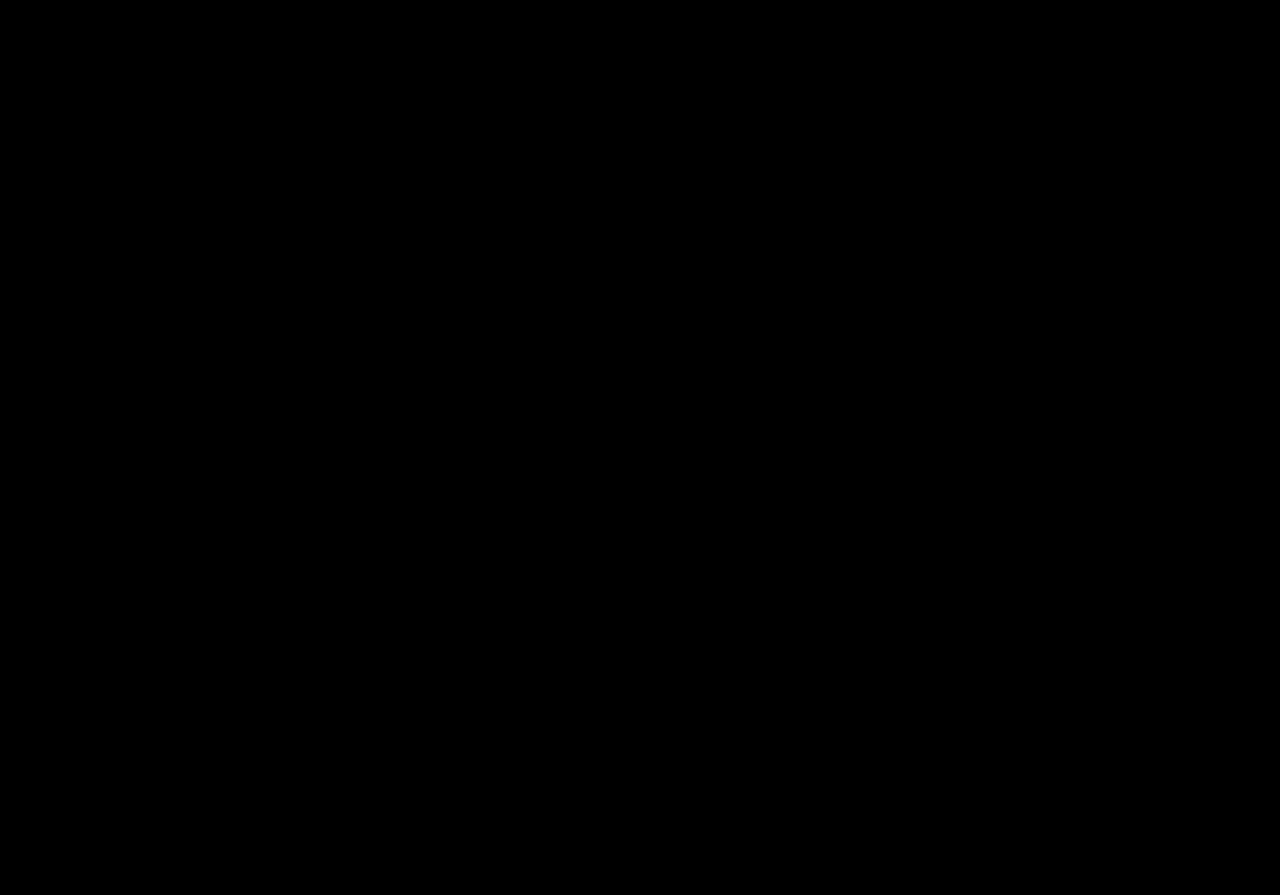
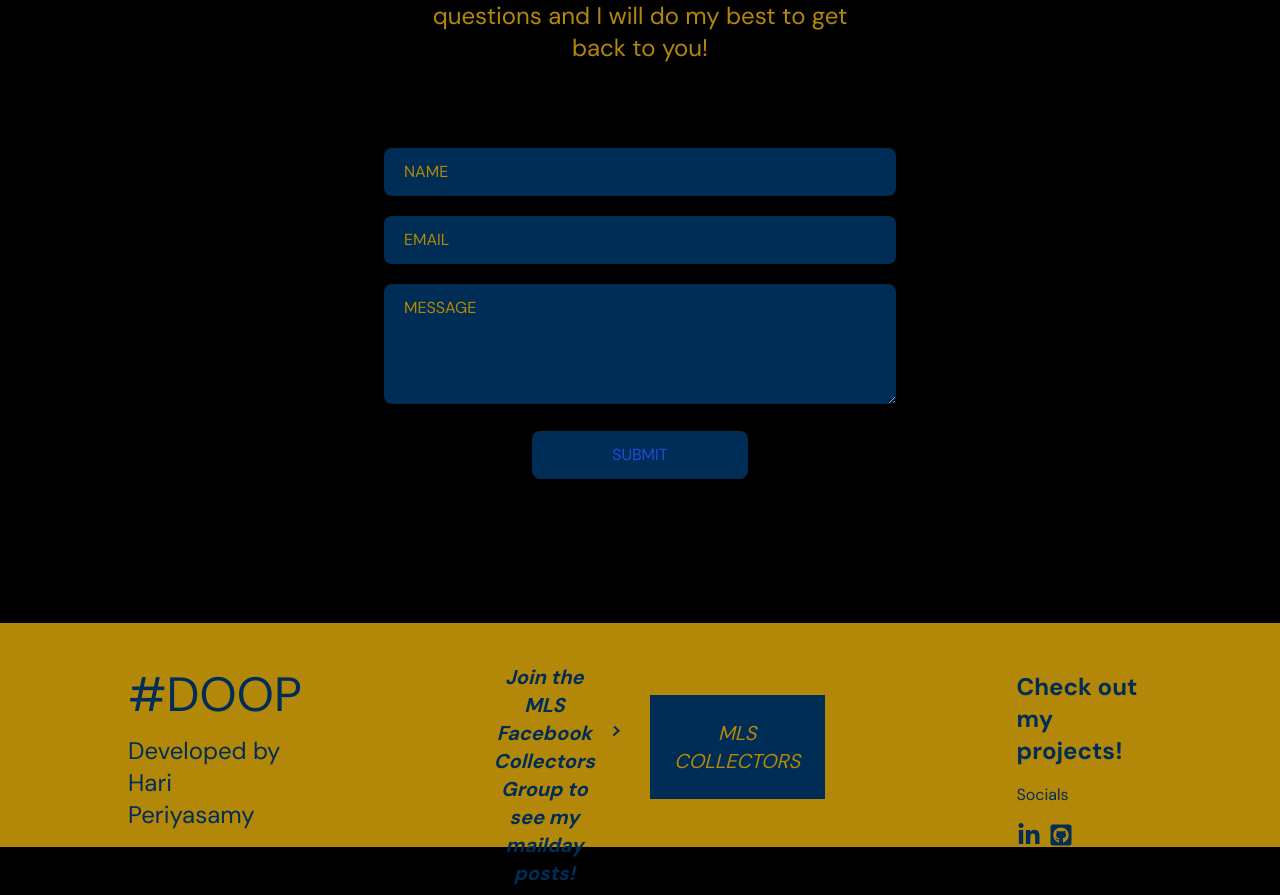
Before and after one commit to HariPeri/MERN-app, a React (Vite) app in the folder client/: page /contact-me in a window 1280 px wide. Before the commit this address had no page. Shown: the part 224-1119 px from the top of the page. Before the commit the page ends 800 px from the top, so only its background shows below. Built offline with nearby package versions, Linux system fonts and the light colour scheme; no server answers.

Commit message:
Restored default colors after autofill in chrome

```diff
--- a/client/src/index.css
+++ b/client/src/index.css
@@ -3,6 +3,39 @@
 @tailwind base; /* Explanations below */
 @tailwind components;
 @tailwind utilities;
+
+/*
+@tailwind base;: This directive includes the base styles provided by Tailwind CSS.
+It sets default styles for elements like headings, paragraphs, links, and form inputs.
+
+@tailwind components;: This directive includes the pre-built components provided by Tailwind CSS.
+These components are ready-to-use UI building blocks, such as buttons, cards, navigation bars, modals, and more.
+
+@tailwind utilities;: This directive includes the utility classes provided by Tailwind CSS.
+Examples of utility classes include margin, padding, text color, background color, flexbox, and grid-related classes.
+*/
+
+/* Resets color after browser autofill for contact us form */
+#custom-autofill-input:-webkit-autofill,
+#custom-autofill-input:-webkit-autofill:focus {
+    border: 1px solid #253341;
+    -webkit-text-fill-color: #b38708;
+    -webkit-box-shadow: 0 0 0px 1000px #002d55 inset;
+    box-shadow: 0 0 0px 1000px #002d55 inset;
+    transition: background-color 5000000000s ease-in-out 0s;
+    color: white;
+}
+/* Rests autofill colors for the cardInput */
+
+#cardandplayerInput-autofill-input:-webkit-autofill,
+#cardandplayerInput-autofill-input:-webkit-autofill:focus {
+    border: 1px solid #253341;
+    -webkit-text-fill-color: white;
+    -webkit-box-shadow: 0 0 0px 1000px #42a5f5 inset;
+    box-shadow: 0 0 0px 1000px #42a5f5 inset;
+    transition: background-color 5000000000s ease-in-out 0s;
+    color: white;
+}
 
 @layer components {
     .blinking-cursor:after {
@@ -18,17 +51,6 @@
     }
 }
 
-/*
-@tailwind base;: This directive includes the base styles provided by Tailwind CSS.
-It sets default styles for elements like headings, paragraphs, links, and form inputs.
-
-@tailwind components;: This directive includes the pre-built components provided by Tailwind CSS.
-These components are ready-to-use UI building blocks, such as buttons, cards, navigation bars, modals, and more.
-
-@tailwind utilities;: This directive includes the utility classes provided by Tailwind CSS.
-Examples of utility classes include margin, padding, text color, background color, flexbox, and grid-related classes.
-*/
-
 html, /* css selectors but because they are separated by commas, everything in the .app will be applied to the html and body tags, as well as everything with an id of root [id = #] */
 body,
 #root,
--- a/client/src/main.tsx
+++ b/client/src/main.tsx
@@ -11,6 +11,7 @@ import { AuthContextProvider } from './context/AuthContext';
 import Login from './pages/Auth/Login';
 import SignUp from './pages/Auth/SignUp';
 import RecentAdditions from './pages/RecentAdditions';
+import ContactMe from './pages/ContactMePage/ContactMe';
 
 const router = createBrowserRouter([
     {
@@ -45,6 +46,10 @@ const router = createBrowserRouter([
         path: '/signup',
         element: <SignUp />,
     },
+    {
+        path: 'contact-me',
+        element: <ContactMe />,
+    },
 ]);
 
 ReactDOM.createRoot(document.getElementById('root') as HTMLElement).render(
--- a/client/src/pages/CardInput.tsx
+++ b/client/src/pages/CardInput.tsx
@@ -306,6 +306,7 @@ function CardInput() {
 
                         <input
                             className={inputStyles}
+                            id="cardandplayerInput-autofill-input"
                             value={year}
                             type="text"
                             placeholder="YEAR"
@@ -331,6 +332,7 @@ function CardInput() {
 
                         <input
                             className={inputStyles}
+                            id="cardandplayerInput-autofill-input"
                             value={cardSet}
                             type="text"
                             placeholder="CARD SET"
@@ -356,6 +358,7 @@ function CardInput() {
 
                         <input
                             className={inputStyles}
+                            id="cardandplayerInput-autofill-input"
                             value={cardType}
                             type="text"
                             placeholder="CARD TYPE"
@@ -381,6 +384,7 @@ function CardInput() {
 
                         <input
                             className={inputStyles}
+                            id="cardandplayerInput-autofill-input"
                             value={color}
                             type="text"
                             placeholder="COLOR"
--- /dev/null
+++ b/client/src/pages/ContactMePage/ContactMe.tsx
@@ -0,0 +1,20 @@
+import Navbar from '../../shared/Navbar';
+import Footer from '../../shared/Footer';
+// eslint-disable-next-line import/no-named-as-default
+import ContactMeForm from './shared/ContactMeForm';
+
+function ContactMe() {
+    return (
+        <div>
+            <Navbar />
+            <div className="text-2xl mt-24 mb-16 w-1/3 mx-auto text-center text-union-gold">
+                Please feel free to ask me any questions and I will do my best
+                to get back to you!
+            </div>
+            <ContactMeForm />
+            <Footer />
+        </div>
+    );
+}
+
+export default ContactMe;
--- /dev/null
+++ b/client/src/pages/ContactMePage/shared/ContactMeForm.tsx
@@ -0,0 +1,136 @@
+/* eslint-disable react/jsx-props-no-spreading */
+import { useForm } from 'react-hook-form';
+import { motion } from 'framer-motion';
+
+function ContactMeForm() {
+    const inputStyles = `mt-5 w-full rounded-lg bg-union-blue text-union-gold px-5 py-3 placeholder-union-gold`;
+
+    /* Destructuring syntax so that we can reference the register, trigger, formState(errors) object as just register, trigger and errors rather then useForm.register making it simpiler [cleaner code] */
+    /* register -> Registers form inputs, so the form can track the inputted values along with validation rules */
+    /* trigger -> Manually triggers validation for all registered fields so you can perform validation before submitting */
+    /* errors -> contains info about validation errors that might have occurred for a registered field so we can display such error messages in an easy way */
+    const {
+        register,
+        trigger,
+        formState: { errors },
+    } = useForm();
+
+    /* aync because we want to await for async functions to complete before we start execution of our code again */
+    /* e is the eventObject and has its own type but for time's sake, we just put any */
+    /* Once the validation checks are complete (await trigger) then isValid stores a boolean val of that execution */
+    /* if it isn't valid, then we prevent the default behavior, which is the form being submitted */
+
+    const onSubmit = async (e: React.FormEvent) => {
+        const isValid = await trigger();
+        if (!isValid) {
+            e.preventDefault();
+        }
+    };
+
+    const formSubmitKey: string | undefined = import.meta.env
+        .VITE_REACT_APP_FORM_SUBMIT_KEY;
+
+    return (
+        <motion.div
+            className="mt-10 mx-auto w-2/5 md:mt-0"
+            initial="hidden"
+            whileInView="visible"
+            viewport={{ once: true, amount: 0.5 }}
+            transition={{ duration: 0.5 }}
+            variants={{
+                hidden: { opacity: 0, y: 50 },
+                visible: { opacity: 1, y: 0 },
+            }}
+        >
+            {/* REACT HOOK FORM */}
+            {/* target (_blank) specifies that we open the response in a new tab upon form submission */}
+            {/* onSubmit calls our own onSubmit function that was created */}
+            {/* action -> Using the formsubmit service, when the data is submitted, it will submitted to the specified email address [to prevent spamming, formSubmit provides its own url for your email */}
+            {/* Since we are sending data, we will be using the post method [commonly used for form submission] */}
+            <form
+                target="_blank"
+                onSubmit={onSubmit}
+                action={`https://formsubmit.co/${formSubmitKey}`}
+                method="POST"
+            >
+                {/* ...register (takes that input and places it underneath the name section so that we can access if there are any errors ) */}
+                {/* It is followed by the specific validation checks (required -> true and maxlength of 100 characters) */}
+                <input
+                    className={inputStyles}
+                    id="custom-autofill-input"
+                    type="text"
+                    placeholder="NAME"
+                    {...register('name', {
+                        required: true,
+                        maxLength: 100,
+                    })}
+                />
+                {/* if there are any errors for the name attribute that was just inputted then check to see the type and display the appropriate text */}
+                {errors.name && (
+                    <p className="mt-1 text-primary-500">
+                        {errors.name.type === 'required' &&
+                            'This field is required.'}
+                        {errors.name.type === 'maxLength' &&
+                            'Max Length is 100 characters.'}
+                    </p>
+                )}
+
+                {/* ...register (takes that input and places it underneath the name section so that we can access if there are any errors ) */}
+                {/* It is followed by the specific validation checks (required -> true and has to follow a specific pattern for email ) */}
+                <input
+                    className={inputStyles}
+                    id="custom-autofill-input"
+                    type="text"
+                    placeholder="EMAIL"
+                    {...register('email', {
+                        required: true,
+                        pattern: /^[A-Z0-9._%+-]+@[A-Z0-9.-]+\.[A-Z]{2,}$/i,
+                    })}
+                />
+                {/* if there are any errors for the name attribute that was just inputted then check to see the type and display the appropriate text */}
+                {errors.email && (
+                    <p className="mt-1 text-primary-500">
+                        {errors.email.type === 'required' &&
+                            'This field is required.'}
+                        {errors.email.type === 'pattern' &&
+                            'Please enter a valid email address.'}
+                    </p>
+                )}
+
+                {/* ...register (takes that input and places it underneath the name section so that we can access if there are any errors ) */}
+                {/* It is followed by the specific validation checks (required -> true and maxlength of 2000 charactes) */}
+                {/* Make the messages area a textArea to make that section larger than the rest [takes in number of rows and cols instead of a type like for input] */}
+                <textarea
+                    className={inputStyles}
+                    rows={4}
+                    cols={50}
+                    placeholder="MESSAGE"
+                    {...register('message', {
+                        required: true,
+                        maxLength: 2000,
+                    })}
+                />
+                {/* if there are any errors for the name attribute that was just inputted then check to see the type and display the appropriate text */}
+                {errors.message && (
+                    <p className="mt-1 text-primary-500">
+                        {errors.message.type === 'required' &&
+                            'This field is required.'}
+                        {errors.message.type === 'maxLength' &&
+                            'Max Length is 2000 characters.'}
+                    </p>
+                )}
+
+                <div className="flex justify-center mb-24">
+                    <button
+                        type="submit"
+                        className="mt-5 mb-12 rounded-lg bg-union-blue px-20 py-3 transition duration-500 hover:text-white"
+                    >
+                        SUBMIT
+                    </button>
+                </div>
+            </form>
+        </motion.div>
+    );
+}
+
+export default ContactMeForm;
--- a/client/src/pages/PlayerInput.tsx
+++ b/client/src/pages/PlayerInput.tsx
@@ -113,6 +113,7 @@ function PlayerInput() {
                         <div className="flex justify-between gap-4">
                             <input
                                 className={inputStyles}
+                                id="cardandplayerInput-autofill-input"
                                 value={playerName}
                                 type="text"
                                 placeholder="PLAYER NAME"
@@ -138,6 +139,7 @@ function PlayerInput() {
 
                             <input
                                 className={inputStyles}
+                                id="cardandplayerInput-autofill-input"
                                 value={currTeam}
                                 type="text"
                                 placeholder="Current Team"
--- a/client/src/pages/RecentAdditions.tsx
+++ b/client/src/pages/RecentAdditions.tsx
@@ -26,7 +26,7 @@ function RecentAdditions() {
 
     const cardStyles = showAddCard
         ? 'mt-16 mb-8 flex gap-8 ml-12 flex-wrap text-white font-xl italic'
-        : ' mt-16 mb-64 flex gap-8 ml-12 flex-wrap text-white font-xl italic';
+        : ' mt-16 mb-72 flex gap-8 ml-12 flex-wrap text-white font-xl italic';
 
     useEffect(() => {
         // Only happens on first render [empty Dependencies array]
--- a/client/src/shared/Footer.tsx
+++ b/client/src/shared/Footer.tsx
@@ -12,20 +12,21 @@ function Footer() {
                 </div>
             </div>
             <div className="basis-1/3 bg-union-gold">
-                <div className="py-12 gap-4 text-xl flex text-union-blue group">
-                    <div className="w-1/3 text-center italic">
-                        Join the MLS Collectors Group to see my mailday posts!
+                <div className="px-16 mt-10 gap-4 text-xl flex text-union-blue group">
+                    <div className="w-1/3 text-center italic font-bold">
+                        Join the MLS Facebook Collectors Group to see my mailday
+                        posts!
                     </div>
                     {/* Carat */}
-                    <div className="border-union-blue w-2 h-2 border-t-2 mt-10 border-r-2 transform rotate-45 transition-all duration-500 group-hover:translate-x-3" />
-                    <div className="bg-union-blue w-1/3 text-union-gold text-center p-6 ml-4">
-                        <a
-                            href="https://www.facebook.com/groups/573102782893279"
-                            target="blank_"
-                        >
+                    <div className="border-union-blue w-2 h-2 border-t-2 mt-16 border-r-2 transform rotate-45 transition-all duration-500 group-hover:translate-x-3" />
+                    <a
+                        href="https://www.facebook.com/groups/573102782893279"
+                        target="blank_"
+                    >
+                        <div className="bg-union-blue text-union-gold text-center p-6 ml-4 italic mt-8 ">
                             MLS COLLECTORS
-                        </a>
-                    </div>
+                        </div>
+                    </a>
                 </div>
             </div>
             <div className="basis-1/3 bg-union-gold">
--- a/client/src/shared/Navbar.tsx
+++ b/client/src/shared/Navbar.tsx
@@ -84,7 +84,7 @@ function Navbar() {
                         className="rounded-md bg-union-gold px-4 py-3 my-7 transition duration-300 hover:bg-orange-700 hover:text-white mr-8"
                         type="button"
                     >
-                        Contact Me!
+                        <Link to="/contact-me">Contact Me!</Link>
                     </button>
                     {!user && (
                         <div className="mr-4 mt-4">
```
Also changed, not shown: client/src/pages/PlayerCards.tsx (+17 -3 lines), 1 other file (tests, documents, lock files or other folders).
